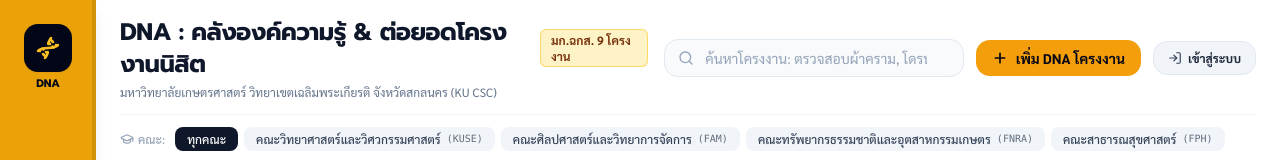
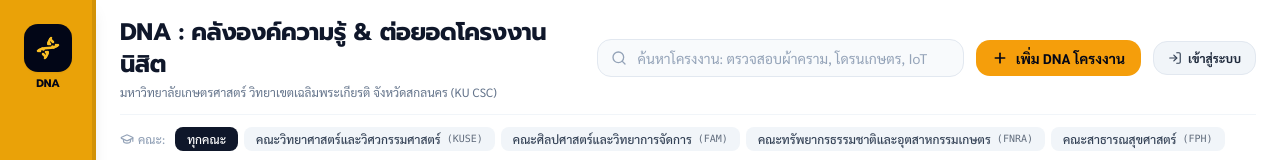
Before and after one commit to Woraphob3938/Project-DNA, a Next.js app: page / in a window 1280 px wide. Shown: the top 160 px of the page. Built offline with nearby package versions, Linux system fonts and the light colour scheme; no server answers; the database is empty.

Commit message:
fix(ui): remove redundant project count badge from top header title

```diff
--- a/src/components/layout/Header.tsx
+++ b/src/components/layout/Header.tsx
@@ -40,14 +40,9 @@
 
         {/* Title & Campus Info */}
         <div>
-          <div className="flex items-center space-x-2.5">
-            <h1 className="font-display text-xl md:text-2xl font-bold text-slate-900 tracking-tight">
-              DNA : คลังองค์ความรู้ & ต่อยอดโครงงานนิสิต
-            </h1>
-            <span className="px-2.5 py-0.5 rounded-md text-xs font-bold bg-amber-100 text-amber-900 border border-amber-300/80">
-              มก.ฉกส. {totalProjects} โครงงาน
-            </span>
-          </div>
+          <h1 className="font-display text-xl md:text-2xl font-bold text-slate-900 tracking-tight">
+            DNA : คลังองค์ความรู้ & ต่อยอดโครงงานนิสิต
+          </h1>
           <p className="text-xs text-slate-500 mt-1 font-sans">
             มหาวิทยาลัยเกษตรศาสตร์ วิทยาเขตเฉลิมพระเกียรติ จังหวัดสกลนคร (KU CSC)
           </p>
```
